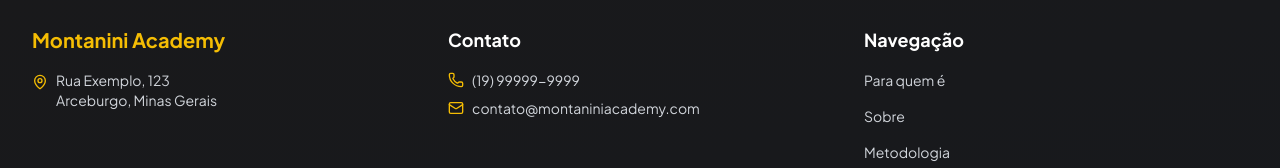
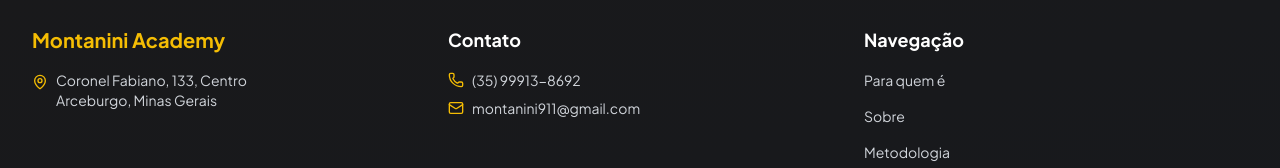
Before and after one commit to Gabriel-Vignoli/FitPlan-Landing-Page, a React (Vite) app: page / in a window 1280 px wide. Shown: the part 6034-6202 px from the top of the page. Built offline with nearby package versions, Linux system fonts and the light colour scheme.

Commit message:
refactor: adicionar informações reais sobre a academia, rua, numero, email, etc

```diff
--- a/src/components/Footer.jsx
+++ b/src/components/Footer.jsx
@@ -15,7 +15,7 @@
               <div className="flex items-start gap-2">
                 <MapPin className="mt-1 h-4 w-4 flex-shrink-0 text-primary" />
                 <p>
-                  Rua Exemplo, 123
+                  Coronel Fabiano, 133, Centro
                   <br />
                   Arceburgo, Minas Gerais
                 </p>
@@ -30,19 +30,19 @@
               <div className="flex items-center gap-2">
                 <Phone className="h-4 w-4 flex-shrink-0 text-primary" />
                 <a
-                  href="tel:+5519999999999"
+                  href="tel:+5535999138692"
                   className="break-all transition hover:text-primary"
                 >
-                  (19) 99999-9999
+                  (35) 99913-8692
                 </a>
               </div>
               <div className="flex items-center gap-2">
                 <Mail className="h-4 w-4 flex-shrink-0 text-primary" />
                 <a
-                  href="mailto:contato@montaniniacademy.com"
+                  href="mailto:montanini911@gmail.com"
                   className="break-all transition hover:text-primary"
                 >
-                  contato@montaniniacademy.com
+                  montanini911@gmail.com
                 </a>
               </div>
             </div>
```
